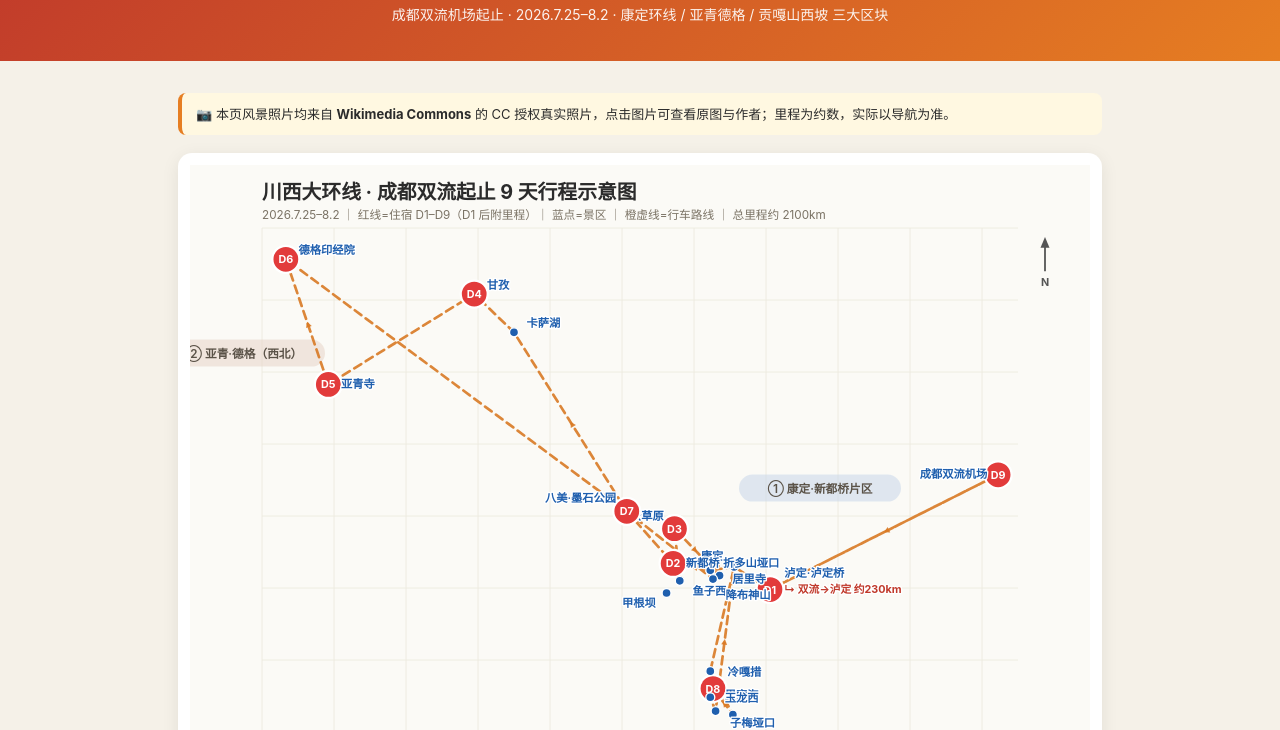
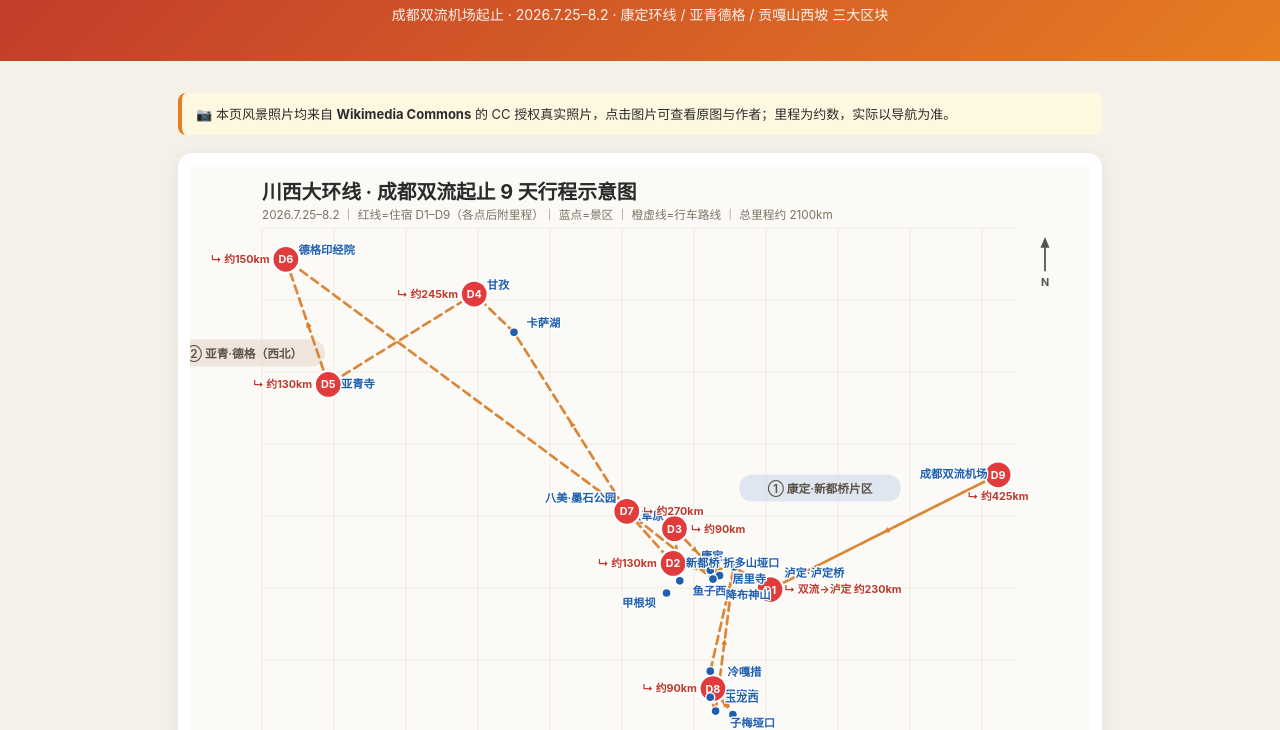
Before and after one commit to ctrl402/addict, a plain HTML site: page chuanxi/index.html in a window 1280 px wide. Shown: the part 81-811 px from the top of the page. Drawn offline with Linux system fonts and the light colour scheme.

Commit message:
chuanxi: 路线图补全 D2-D9 里程标注

```diff
--- a/chuanxi/index.html
+++ b/chuanxi/index.html
@@ -67,7 +67,7 @@ footer a{color:#c0392b}
 <rect x="630.0" y="644" width="180" height="30" rx="15" fill="#cfe3d4" opacity="0.55"/>
 <text x="720" y="664" font-size="13" fill="#5a5247" text-anchor="middle" font-weight="600">③ 贡嘎山西坡</text>
 <text x="80" y="38" font-size="22" font-weight="700" fill="#2b2b2b">川西大环线 · 成都双流起止 9 天行程示意图</text>
-<text x="80" y="60" font-size="13" fill="#7a7264">2026.7.25–8.2 ｜ 红线=住宿 D1–D9（D1 后附里程）｜ 蓝点=景区 ｜ 橙虚线=行车路线 ｜ 总里程约 2100km</text>
+<text x="80" y="60" font-size="13" fill="#7a7264">2026.7.25–8.2 ｜ 红线=住宿 D1–D9（各点后附里程）｜ 蓝点=景区 ｜ 橙虚线=行车路线 ｜ 总里程约 2100km</text>
 <polyline points="897.9,344.2 644.4,471.7 604.6,446.6 578.1,450.4 536.8,442.7 544.2,462.0 538.3,404.1 588.4,456.2 581.1,460.1 485.3,384.8 360.0,185.9 315.8,143.4 153.7,243.8 106.5,104.8 485.3,384.8 536.8,442.7 604.6,446.6 578.1,562.4 603.2,610.7 581.1,581.7 578.1,591.4 584.0,606.8 604.6,446.6 644.4,471.7 897.9,344.2" fill="none" stroke="#d97a25" stroke-width="3" stroke-dasharray="9 6" stroke-linejoin="round" stroke-linecap="round" opacity="0.9"/>
 <polygon points="771.15,407.95 775.1,402.2 778.1,408.2" fill="#d97a25" opacity="0.9"/>
 <polygon points="557.45,446.54999999999995 564.1,444.4 562.9,451.0" fill="#d97a25" opacity="0.9"/>
@@ -139,6 +139,16 @@ footer a{color:#c0392b}
 <text x="222" y="667" font-size="12" fill="#444">景区</text>
 <line x1="285" y1="663" x2="325" y2="663" stroke="#d97a25" stroke-width="3" stroke-dasharray="6 4"/>
 <text x="332" y="667" font-size="12" fill="#444">行车路线</text>
+<!--MAP_MIL-->
+<text x="518.8" y="446.7" font-size="12" font-weight="700" fill="#c0392b" text-anchor="end" style="paint-order:stroke;stroke:#ffffff;stroke-width:3px;stroke-linejoin:round;">↳ 约130km</text>
+<text x="556.3" y="409.1" font-size="12" font-weight="700" fill="#c0392b" text-anchor="start" style="paint-order:stroke;stroke:#ffffff;stroke-width:3px;stroke-linejoin:round;">↳ 约90km</text>
+<text x="297.8" y="147.4" font-size="12" font-weight="700" fill="#c0392b" text-anchor="end" style="paint-order:stroke;stroke:#ffffff;stroke-width:3px;stroke-linejoin:round;">↳ 约245km</text>
+<text x="135.7" y="247.8" font-size="12" font-weight="700" fill="#c0392b" text-anchor="end" style="paint-order:stroke;stroke:#ffffff;stroke-width:3px;stroke-linejoin:round;">↳ 约130km</text>
+<text x="88.5" y="108.8" font-size="12" font-weight="700" fill="#c0392b" text-anchor="end" style="paint-order:stroke;stroke:#ffffff;stroke-width:3px;stroke-linejoin:round;">↳ 约150km</text>
+<text x="503.3" y="388.8" font-size="12" font-weight="700" fill="#c0392b" text-anchor="start" style="paint-order:stroke;stroke:#ffffff;stroke-width:3px;stroke-linejoin:round;">↳ 约270km</text>
+<text x="563.1" y="585.7" font-size="12" font-weight="700" fill="#c0392b" text-anchor="end" style="paint-order:stroke;stroke:#ffffff;stroke-width:3px;stroke-linejoin:round;">↳ 约90km</text>
+<text x="897.9" y="372.2" font-size="12" font-weight="700" fill="#c0392b" text-anchor="middle" style="paint-order:stroke;stroke:#ffffff;stroke-width:3px;stroke-linejoin:round;">↳ 约425km</text>
+<!--/MAP_MIL-->
 </svg></div>
 
 <section class="day">
```
